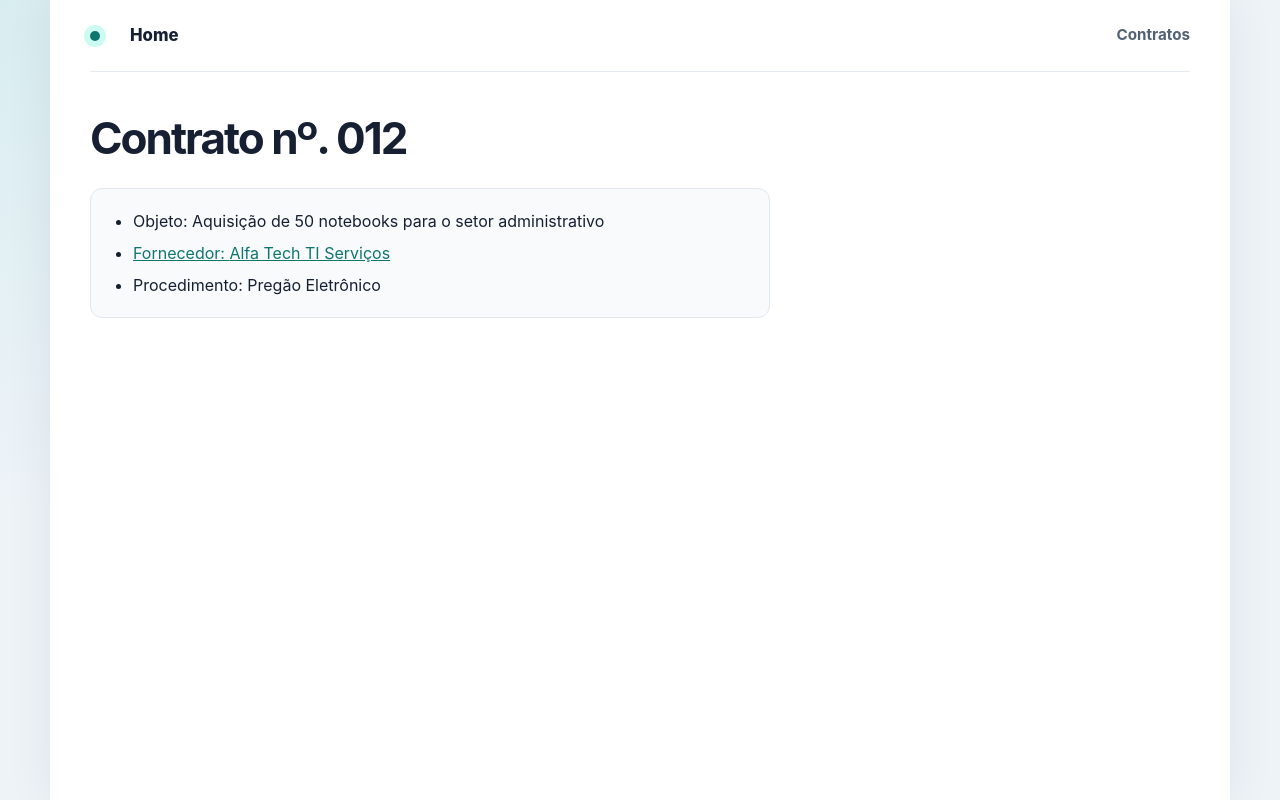
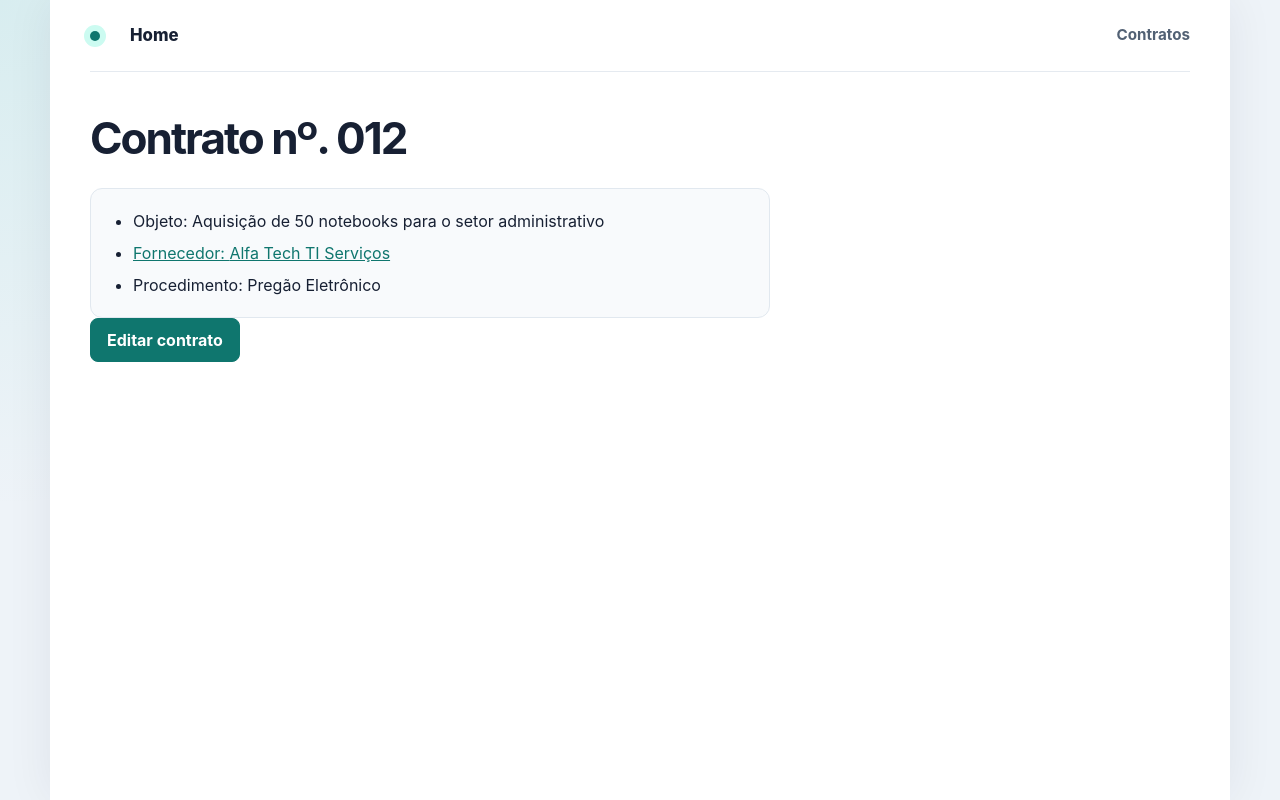
Before and after one commit to JoaoGuilhermeTP/gestao_de_contratos, a React (Vite) app: page /contratos/1 in a window 1280 px wide. Built offline with nearby package versions, Linux system fonts and the light colour scheme.

Commit message:
Added mock functionality for editing contracts in ContratoPage

```diff
--- a/src/App.jsx
+++ b/src/App.jsx
@@ -6,7 +6,7 @@ import { BrowserRouter, Routes, Route } from "react-router-dom";
 import ContratosPage from "./pages/ContratosPage";
 import HomePage from "./pages/HomePage";
 import Navbar from "./components/NavBar";
-import Contrato from "./pages/ContratoPage";
+import ContratoPage from "./pages/ContratoPage";
 import AdicionarContratoPage from "./pages/AdicionarContratoPage";
 import FornecedorPage from "./pages/FornecedorPage";
 
@@ -32,7 +32,7 @@ function App() {
         <Route
           path={`/contratos/:id`}
           element={
-            <Contrato
+            <ContratoPage
               contratos={contratos}
               setContratos={setContratos}
               fornecedores={fornecedores}
--- a/src/pages/ContratoPage.jsx
+++ b/src/pages/ContratoPage.jsx
@@ -1,14 +1,28 @@
 import { useParams } from "react-router-dom";
 import { Link } from "react-router-dom";
+import { useState } from "react";
 
-export default function Contrato({ contratos, setContratos, fornecedores }) {
+export default function ContratoPage({
+  contratos,
+  setContratos,
+  fornecedores,
+}) {
   const { id } = useParams();
-
   const contrato = contratos.find((contrato) => contrato.id === Number(id));
   const fornecedor = fornecedores.find(
     (fornecedor) => fornecedor.id === Number(contrato.fornecedor_id),
   );
 
+  const [isEditing, setIsEditing] = useState(false);
+
+  if (isEditing) {
+    return (
+      <>
+        <p>Funcionalidade a ser implementada</p>
+        <button onClick={() => setIsEditing(false)}>Cancelar edição</button>
+      </>
+    );
+  } else {
     return (
       <>
         <h1>Contrato nº. {contrato.numero}</h1>
@@ -21,6 +35,8 @@ export default function Contrato({ contratos, setContratos, fornecedores }) {
           </li>
           <li>Procedimento: {contrato.procedimento}</li>
         </ul>
+        <button onClick={() => setIsEditing(true)}>Editar contrato</button>
       </>
     );
   }
+}
--- a/src/pages/ContratosPage.jsx
+++ b/src/pages/ContratosPage.jsx
@@ -1,4 +1,3 @@
-import { useState } from "react";
 import TabelaContratos from "../components/TabelaContratos";
 import { Link } from "react-router-dom";
 
```
Lines whose indentation alone changed are shown as unchanged.
